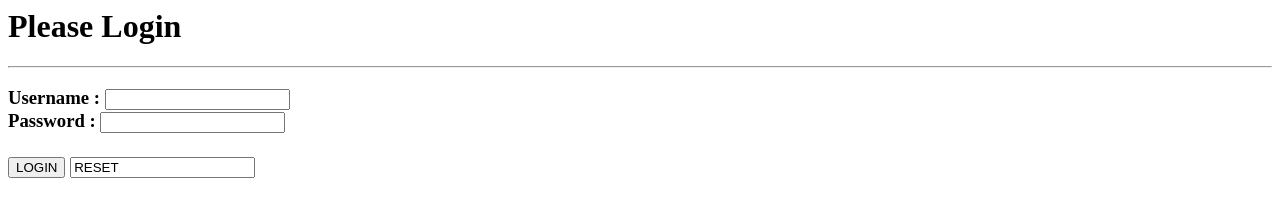
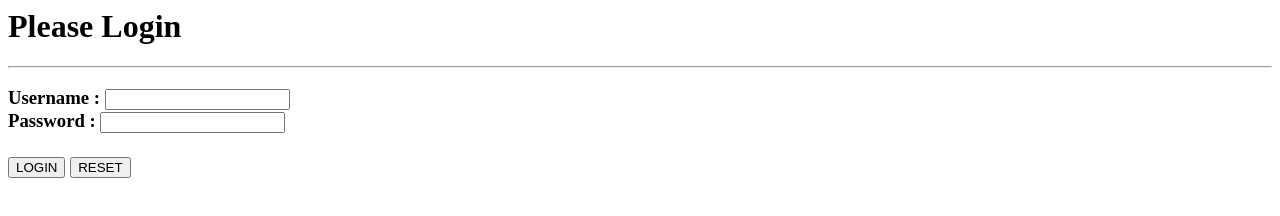
Before and after one commit to dikshakasat/MyRemoteRepo, a plain HTML site: page login.html in a window 1280 px wide. Drawn offline with Linux system fonts and the light colour scheme.

Commit message:
Update login.html
added reset

```diff
--- a/login.html
+++ b/login.html
@@ -8,7 +8,7 @@
         Password : <input type="password" name="password"><br>
         <br>
         <input type="submit" value="LOGIN">
-        <input type="clear" value="RESET">
+        <input type="reset" value="RESET">
         </h3>
     </form>
   </body>
```
